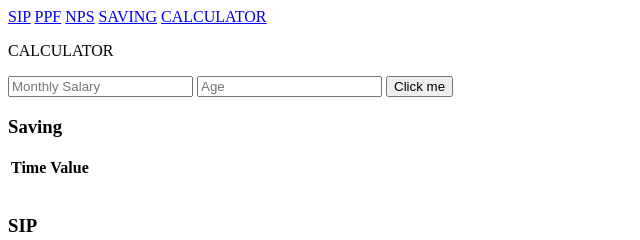
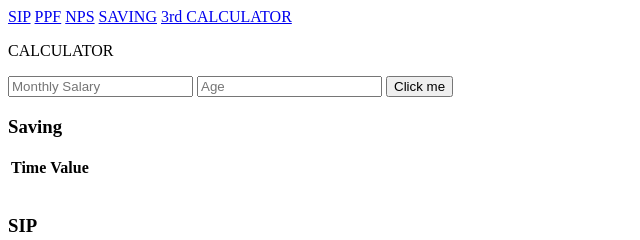
Before and after one commit to prabalp/pp, a plain HTML site: page 3rd.html in a window 1280 px wide. Shown: the top 240 px of the page, 0-640 px from the left. Drawn offline with Linux system fonts and the light colour scheme.

Commit message:
little update

```diff
--- a/3rd.html
+++ b/3rd.html
@@ -12,7 +12,7 @@
         <a href="./ppf.html">PPF</a>
         <a href="./nps.html">NPS</a>
         <a href="./sav.html">SAVING</a>
-        <a href="./3rd.html">CALCULATOR</a>
+        <a href="./3rd.html">3rd CALCULATOR</a>
 
     </div>
     <p> CALCULATOR</p>
```
Also changed, not shown: index.html (+1 -0 lines), nps.html (+1 -0 lines), ppf.html (+1 -0 lines), sav.html (+1 -0 lines).
